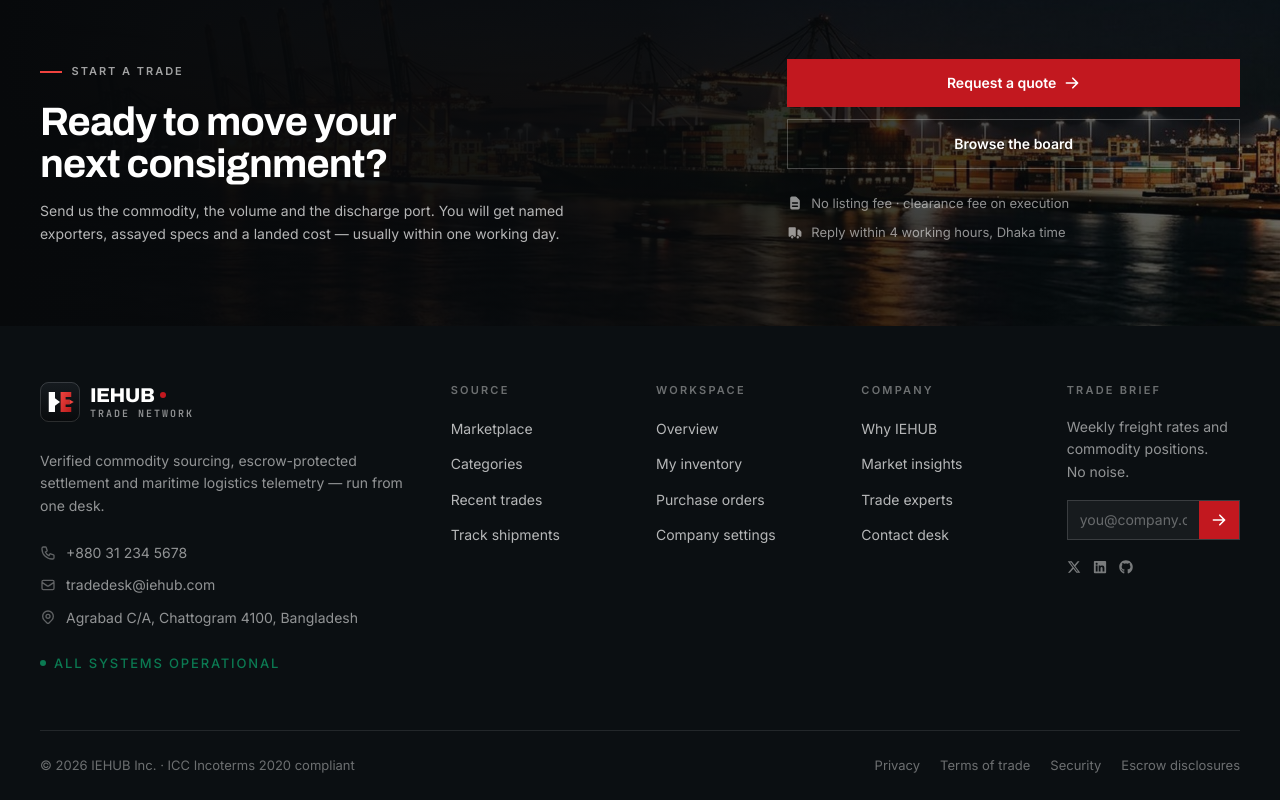
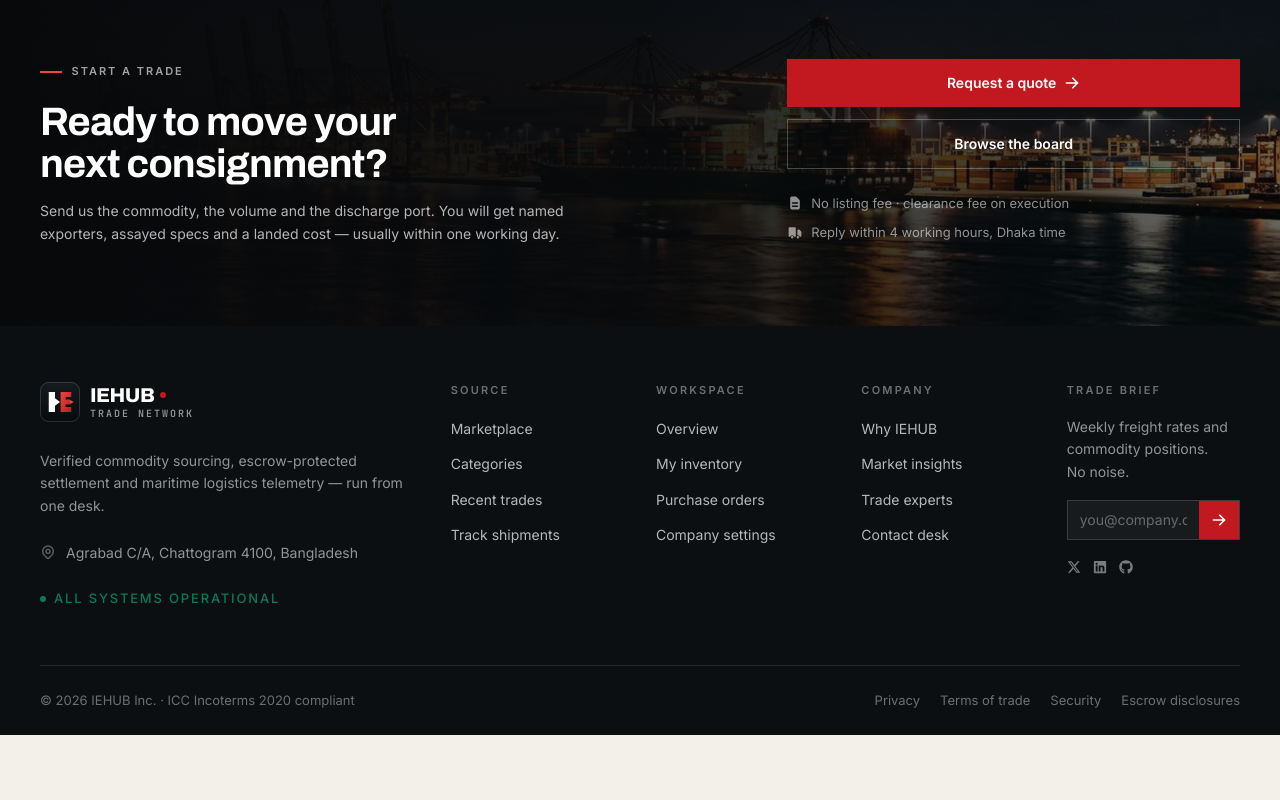
Before and after one commit to mdadeel/iehub-client, a React (Vite) app: page / in a window 1280 px wide. Shown: the part 6728-7528 px from the top of the page. After the commit the page ends 7463 px from the top, so only its background shows below. Built offline with nearby package versions, Linux system fonts and the light colour scheme; no server answers.

Commit message:
refactor(footer): remove demo phone number and email links from contact block

```diff
--- a/src/components/Footer.jsx
+++ b/src/components/Footer.jsx
@@ -1,7 +1,7 @@
 import { Link } from 'react-router-dom';
 import { FaGithub, FaLinkedin } from 'react-icons/fa';
 import { FaXTwitter } from 'react-icons/fa6';
-import { HiArrowRight, HiOutlineMail, HiOutlinePhone, HiOutlineLocationMarker } from 'react-icons/hi';
+import { HiArrowRight, HiOutlineLocationMarker } from 'react-icons/hi';
 import Logo from './Logo';
 
 const Footer = () => {
@@ -49,20 +49,6 @@ const Footer = () => {
             </p>
 
             <div className="mt-6 space-y-2.5 text-[14px] text-white/55">
-              <a
-                href="tel:+880312345678"
-                className="flex items-center gap-2.5 transition-colors hover:text-white"
-              >
-                <HiOutlinePhone className="h-4 w-4 shrink-0 text-white/35" />
-                +880 31 234 5678
-              </a>
-              <a
-                href="mailto:tradedesk@iehub.com"
-                className="flex items-center gap-2.5 transition-colors hover:text-white"
-              >
-                <HiOutlineMail className="h-4 w-4 shrink-0 text-white/35" />
-                tradedesk@iehub.com
-              </a>
               <div className="flex items-start gap-2.5">
                 <HiOutlineLocationMarker className="mt-0.5 h-4 w-4 shrink-0 text-white/35" />
                 Agrabad C/A, Chattogram 4100, Bangladesh
```
